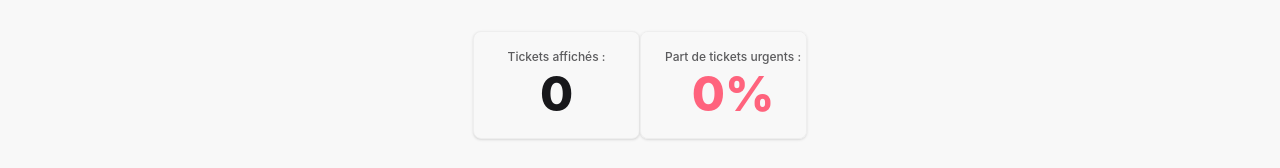
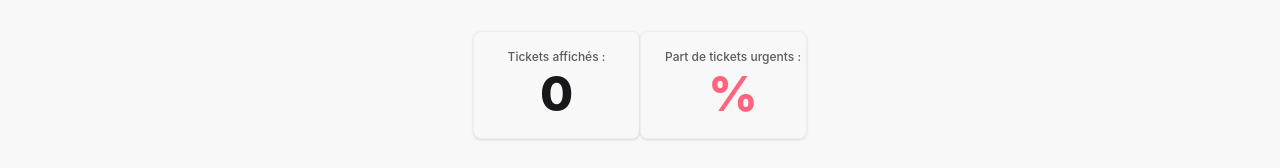
Before and after one commit to juliencongras/julien.vue, a Vue app: page /tp/computed_properties in a window 1280 px wide. Shown: the part 158-326 px from the top of the page. Built offline with nearby package versions, Linux system fonts and the light colour scheme; no server answers.

Commit message:
tp Computed properties bug au niveau du filtre priorité (le tableau ne s'affiche pas en page load mais s'affiche si on choisit une option dans le select)

```diff
--- a/src/views/tp/tp-computed-properties.vue
+++ b/src/views/tp/tp-computed-properties.vue
@@ -12,7 +12,7 @@
             <div class="stats shadow-sm bg-base-200 border border-base-300 w-full">
               <div class="stat">
                 <div class="stat-title font-medium text-base-content/70">Part de tickets urgents :</div>
-                <div class="stat-value text-error font-extrabold text-5xl my-1">0%</div>
+                <div class="stat-value text-error font-extrabold text-5xl my-1"> {{ highPriorityTicketsPercent }}%</div>
               </div>
             </div>
         </div>
@@ -26,7 +26,7 @@
             <div class="p-1">
                 <h2 class="card-title">Filtrer par priorité :</h2>
                 <select class="select" v-model="priorityFilter">
-                    <option selected>-- Toutes les priorités --</option>
+                    <option selected>Toutes les priorités</option>
                     <option>Haute</option>
                     <option>Moyenne</option>
                     <option>Basse</option>
@@ -69,10 +69,20 @@ const tickets = ref([
 
 const ticketSearch = ref('');
 const priorityFilter = ref('');
+const highPriorityTicketsPercent = ref('')
 
 const filteredTickets = computed(() => {
-    console.log(ticketSearch.value);
+    console.log("Value of prioeity filter :",priorityFilter.value.type);
 
-    return tickets.value.filter((oneTicket) => (ticketSearch.value == null ? false:oneTicket.titre == ticketSearch.value) && (oneTicket.priorite == priorityFilter.value));
+    let searchedArray = tickets.value;
+
+    if(ticketSearch.value){
+        searchedArray = searchedArray.filter((oneSearched) => oneSearched.titre == ticketSearch.value)
+    }
+    if(priorityFilter.value != ("Toutes les priorités" || false)){
+        searchedArray = searchedArray.filter((oneSearched) => oneSearched.priorite == priorityFilter.value)
+    }
+
+    return searchedArray;
 });
 </script>
```
